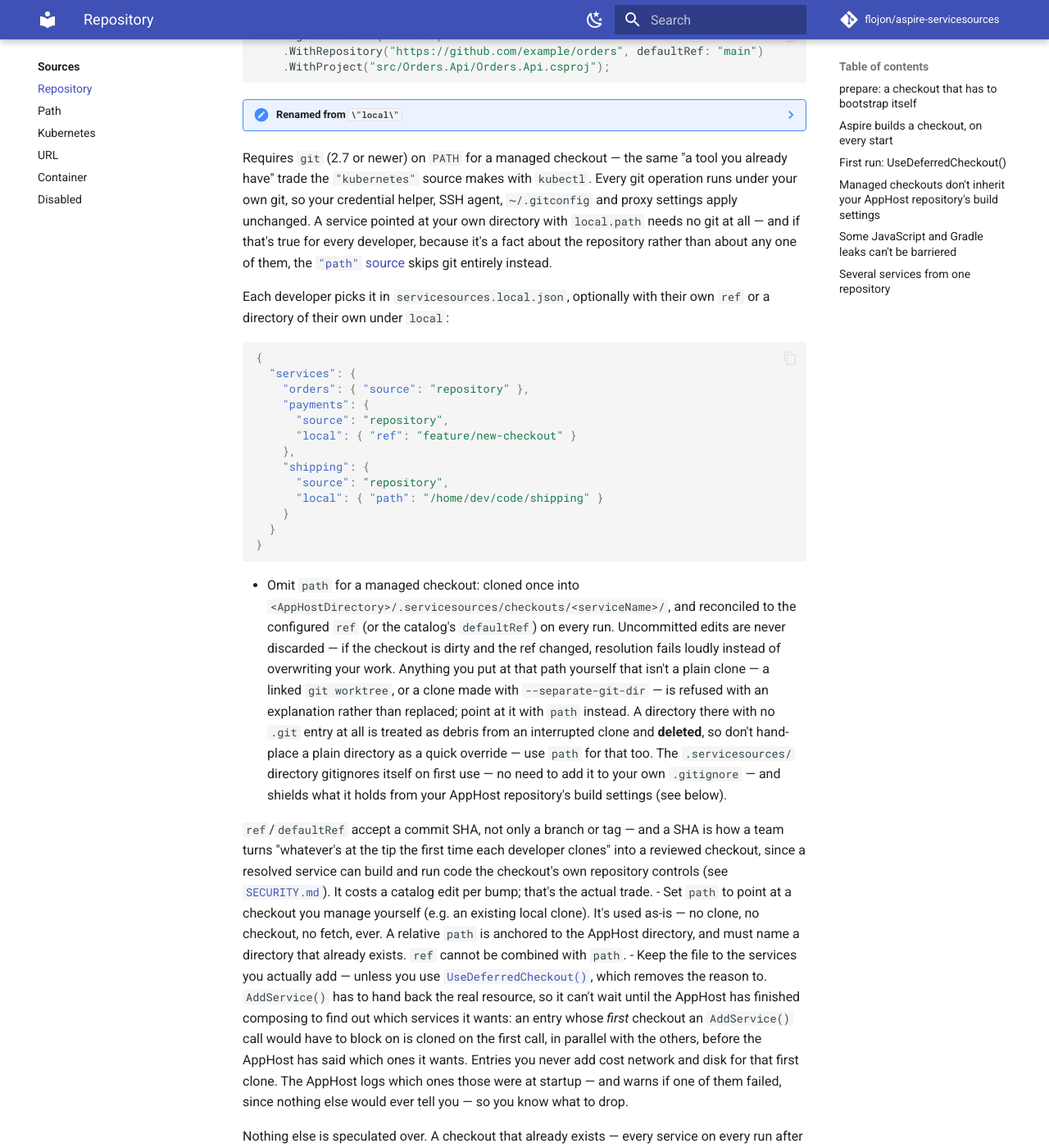
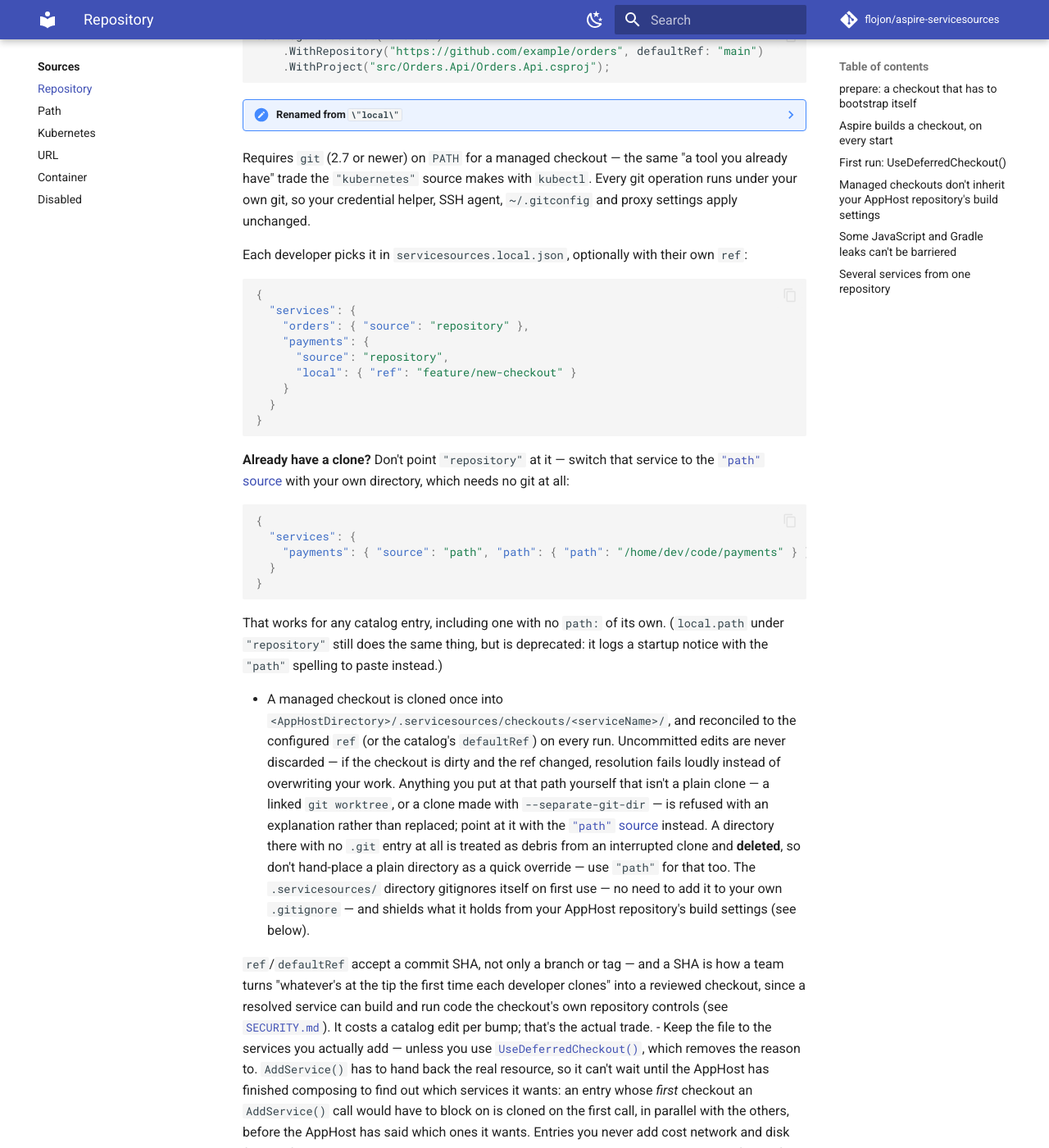
Before and after one commit to flojon/aspire-servicesources, an MkDocs documentation site: the page built from docs/sources/repository.md, in a window 1280 px wide and 1400 px high, scrolled down 312 px. Shown: the whole window at 82% size. Built offline with MkDocs 1.6.1 and Material for MkDocs 9.7.7, drawn with Linux system fonts in a browser that asks for light colours; comment, search, counter and statistics services are not loaded; some of the changed text lies outside the part shown.

Commit message:
Point developers at the "path" source instead of deprecated local.path
A developer's own directory is now shown as "source": "path" with
"path": { "path": ... }, which works for any catalog entry. local.path is
mentioned only as the deprecated spelling it is.

Co-Authored-By: Claude Opus 5.5 <noreply@anthropic.com>

````diff
--- a/docs/sources/repository.md
+++ b/docs/sources/repository.md
@@ -32,13 +32,9 @@ repository and, for a .NET service, the project inside it:
 
 Requires `git` (2.7 or newer) on `PATH` for a managed checkout — the same "a tool you already
 have" trade the `"kubernetes"` source makes with `kubectl`. Every git operation runs under your own
-git, so your credential helper, SSH agent, `~/.gitconfig` and proxy settings apply unchanged. A
-service pointed at your own directory with `local.path` needs no git at all — and if that's true
-for every developer, because it's a fact about the repository rather than about any one of them,
-the [`"path"` source](path.md) skips git entirely instead.
+git, so your credential helper, SSH agent, `~/.gitconfig` and proxy settings apply unchanged.
 
-Each developer picks it in `servicesources.local.json`, optionally with their own `ref` or a
-directory of their own under `local`:
+Each developer picks it in `servicesources.local.json`, optionally with their own `ref`:
 
 ```json
 {
@@ -47,24 +43,35 @@ directory of their own under `local`:
     "payments": {
       "source": "repository",
       "local": { "ref": "feature/new-checkout" }
-    },
-    "shipping": {
-      "source": "repository",
-      "local": { "path": "/home/dev/code/shipping" }
     }
   }
 }
 ```
 
-- Omit `path` for a managed checkout: cloned once into
+**Already have a clone?** Don't point `"repository"` at it — switch that service to the
+[`"path"` source](path.md) with your own directory, which needs no git at all:
+
+```json
+{
+  "services": {
+    "payments": { "source": "path", "path": { "path": "/home/dev/code/payments" } }
+  }
+}
+```
+
+That works for any catalog entry, including one with no `path:` of its own. (`local.path` under
+`"repository"` still does the same thing, but is deprecated: it logs a startup notice with the
+`"path"` spelling to paste instead.)
+
+- A managed checkout is cloned once into
   `<AppHostDirectory>/.servicesources/checkouts/<serviceName>/`, and reconciled to the
   configured `ref` (or the catalog's `defaultRef`) on every run. Uncommitted edits are never
   discarded — if the checkout is dirty and the ref changed, resolution fails loudly instead of
   overwriting your work. Anything you put at that path yourself that isn't a plain clone — a linked
   `git worktree`, or a clone made with `--separate-git-dir` — is refused with an explanation rather
-  than replaced; point at it with `path` instead. A directory there with no `.git` entry at all is
-  treated as debris from an interrupted clone and **deleted**, so don't hand-place a plain directory
-  as a quick override — use `path` for that too. The `.servicesources/` directory gitignores itself
+  than replaced; point at it with the [`"path"` source](path.md) instead. A directory there with no
+  `.git` entry at all is treated as debris from an interrupted clone and **deleted**, so don't
+  hand-place a plain directory as a quick override — use `"path"` for that too. The `.servicesources/` directory gitignores itself
   on first use — no need to add it to your own `.gitignore` — and shields what it holds from your
   AppHost repository's build settings (see below).
 
@@ -72,10 +79,6 @@ directory of their own under `local`:
   "whatever's at the tip the first time each developer clones" into a reviewed checkout, since a
   resolved service can build and run code the checkout's own repository controls (see
   [`SECURITY.md`](https://github.com/flojon/aspire-servicesources/blob/main/SECURITY.md)). It costs a catalog edit per bump; that's the actual trade.
-- Set `path` to point at a checkout you manage yourself (e.g. an existing local clone). It's
-  used as-is — no clone, no checkout, no fetch, ever. A relative `path` is anchored to the
-  AppHost directory, and must name a directory that already exists. `ref` cannot be combined
-  with `path`.
 - Keep the file to the services you actually add — unless you use
   [`UseDeferredCheckout()`](#first-run-usedeferredcheckout), which removes the reason to.
   `AddService()` has to hand back the real resource, so it can't wait until the AppHost has finished
@@ -256,8 +259,9 @@ Every decision to run says why — no completion recorded, the command changed,
 commit couldn't be determined, or the mode is `always`. A decision to *skip* says nothing: that's
 the ordinary case, and the marker already records it.
 
-**A `path` checkout declares its own step.** A service resolved through `local.path` **never
-inherits the catalog's `prepare` block**. Nothing establishes that your directory is even a checkout
+**Your own directory declares its own step.** A service pointed at your own directory — the
+[`"path"` source](path.md) with `path.path`, or the deprecated `local.path` — **never inherits the catalog's
+`prepare` block**. Nothing establishes that your directory is even a checkout
 of the repository the catalog names — `path` is validated by "does it exist" and nothing else — so a
 catalog command like `["npm", "ci"]` would run perfectly happily in a tree that has nothing to do
 with it. And it's your working tree, holding your in-flight work, where a repository's own bootstrap
@@ -267,8 +271,8 @@ script is entitled to run `git clean`. So the command that runs there has to be
 {
   "services": {
     "routing": {
-      "source": "repository",
-      "local": {
+      "source": "path",
+      "path": {
         "path": "/home/dev/code/routing",
         "prepare": { "command": ["./prepare.sh"] }
       }
@@ -487,7 +491,7 @@ Scoped deliberately narrowly, so the blast radius is first-run-only:
 
 - Only a checkout that doesn't exist yet. A warm checkout — every run after the first — takes
   the existing eager path unchanged, with full launch-profile fidelity.
-- Only managed checkouts. A `local.path` override is your own directory; there is nothing to clone.
+- Only managed checkouts. Your own directory (the [`"path"` source](path.md)) has nothing to clone.
 - Only the `"repository"` source, and within it only the kinds that own a managed checkout: `dotnet`,
   `java` and `javascript`. The other sources — `url`, `kubernetes`, `container` and
   [`path`](path.md) — never clone a repository, so they have nothing to defer.
@@ -662,10 +666,10 @@ not grouped by that alone — each still gets its own checkout, cloned and recon
 and ServiceSources warns about it at startup. That is a suggestion, not an error: an existing
 catalog written this way keeps working, and the warning goes away the moment you group them.
 
-**The per-service escape from a group** is `local.path`, the same override an ungrouped service
-has: point one developer's own working copy of one member at a directory you manage yourself.
-There is no repository-level equivalent — `local.path` redirects one service at a time, never a
-whole group's shared checkout in one setting.
+**The per-service escape from a group** is the [`"path"` source](path.md) with your own
+`path.path`, the same override an ungrouped service has: point one developer's own working copy of
+one member at a directory you manage yourself. There is no repository-level equivalent — it
+redirects one service at a time, never a whole group's shared checkout in one setting.
 
 **None of this applies to the [`"path"` source](path.md).** Grouping exists to avoid cloning
 one external repository twice, and a `"path"` service has nothing to clone — two of them naming
````
Also changed, not shown: docs/guides/configuration.md (+2 -2 lines), docs/sources/path.md (+2 -2 lines).
